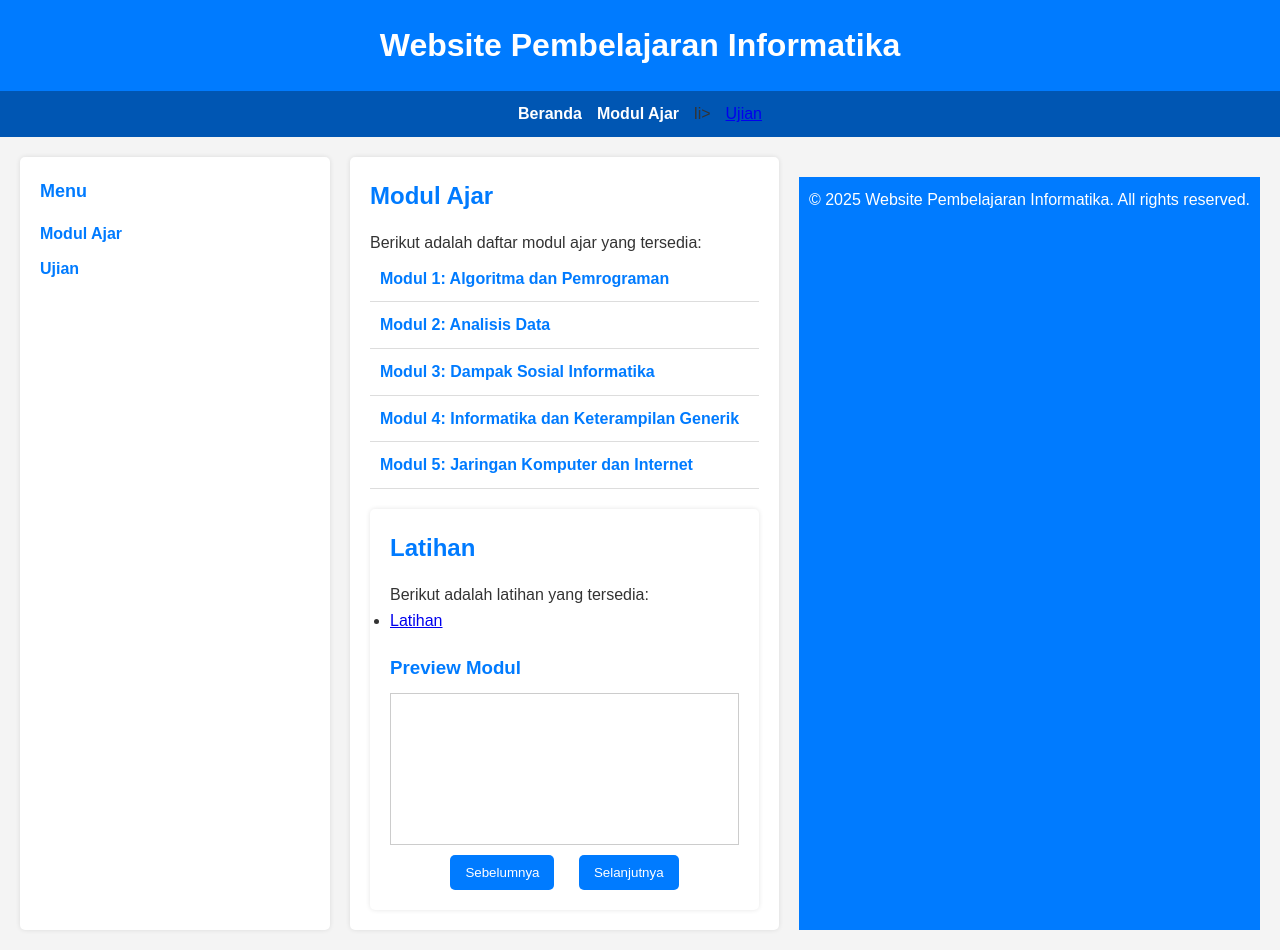
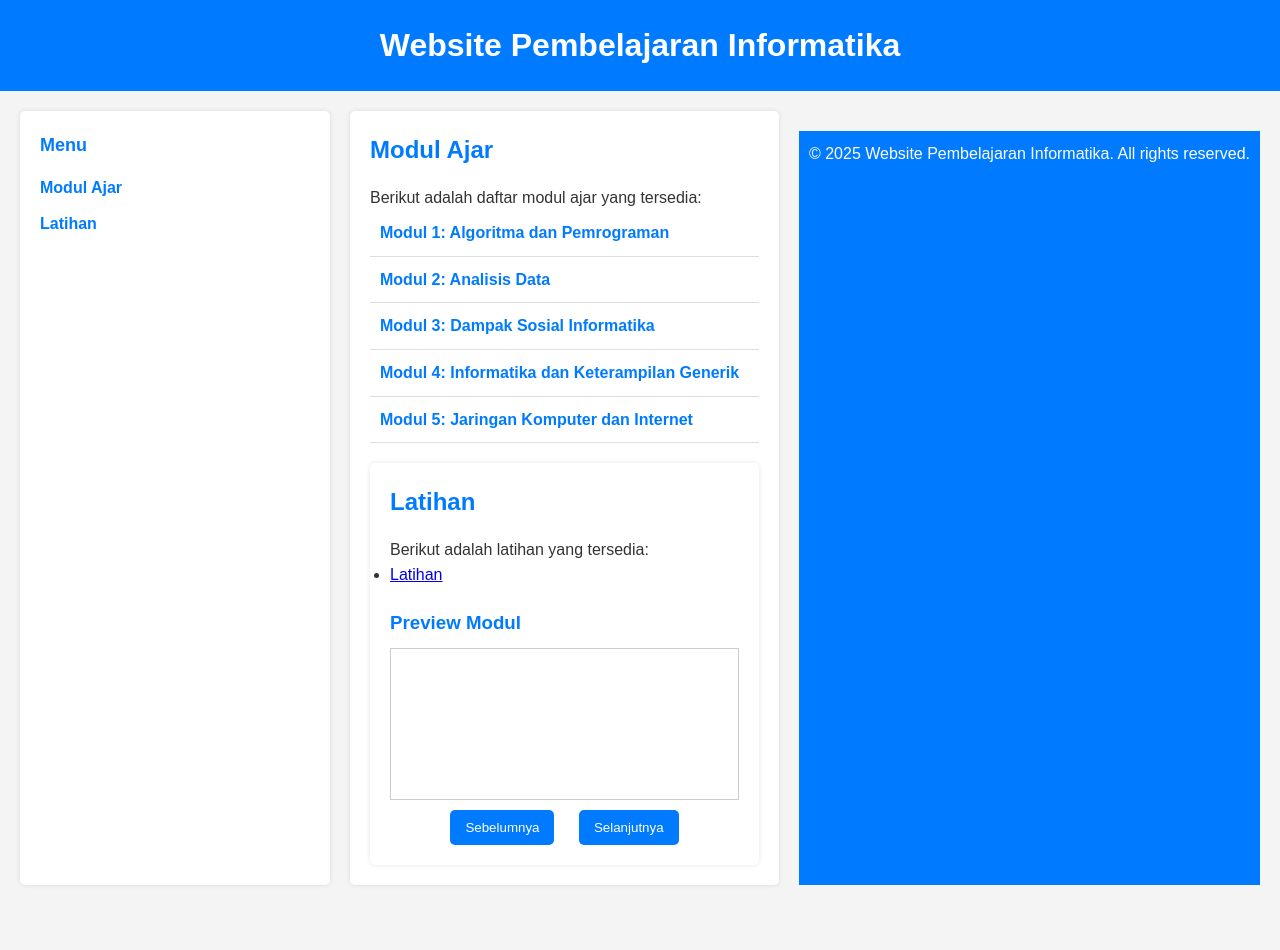
Before and after one commit to michellealx/website_informatika_SMAN_8, a plain HTML site: page index.html in a window 1280 px wide. After the commit the page ends 905 px from the top, so only its background shows below. Drawn offline with Linux system fonts and the light colour scheme; a script that the page names is missing.

Commit message:
Update index.html

```diff
--- a/index.html
+++ b/index.html
@@ -157,20 +157,12 @@
     <h1>Website Pembelajaran Informatika</h1>
   </header>
 
-  <nav>
-    <ul>
-      <li><a href="#">Beranda</a></li>
-      <li><a href="#">Modul Ajar</a></li>
-      li><a href="#">Ujian</a></li
-    </ul>
-  </nav>
-
   <div class="container">
     <div class="sidebar">
       <h2>Menu</h2>
       <ul>
         <li><a href="#">Modul Ajar</a></li>
-        <li><a href="#">Ujian</a></li>
+        <li><a href="#">Latihan</a></li>
       </ul>
     </div>
 
```
